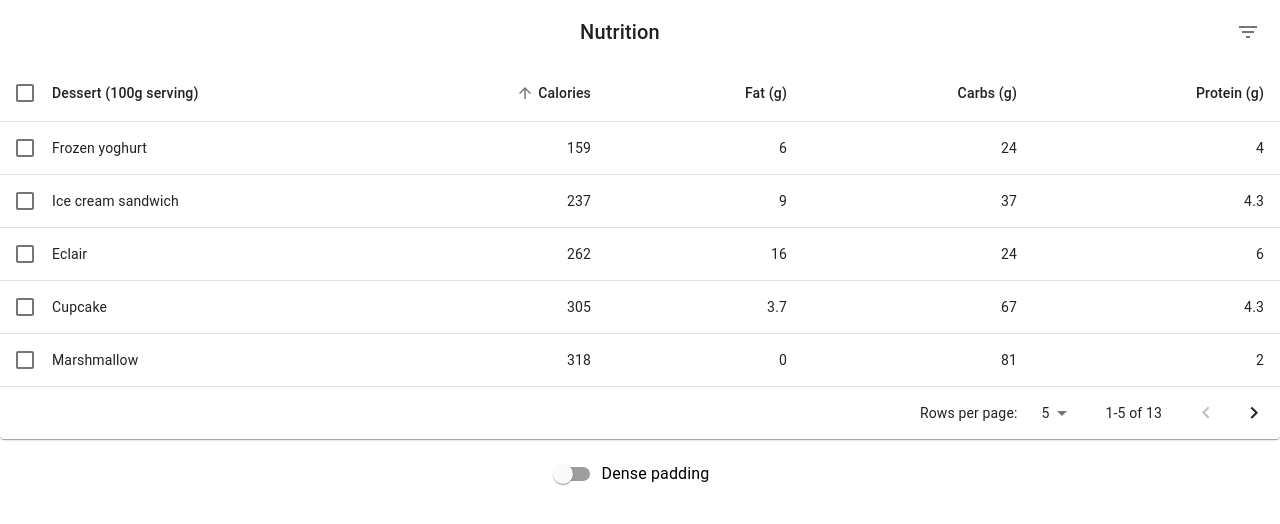
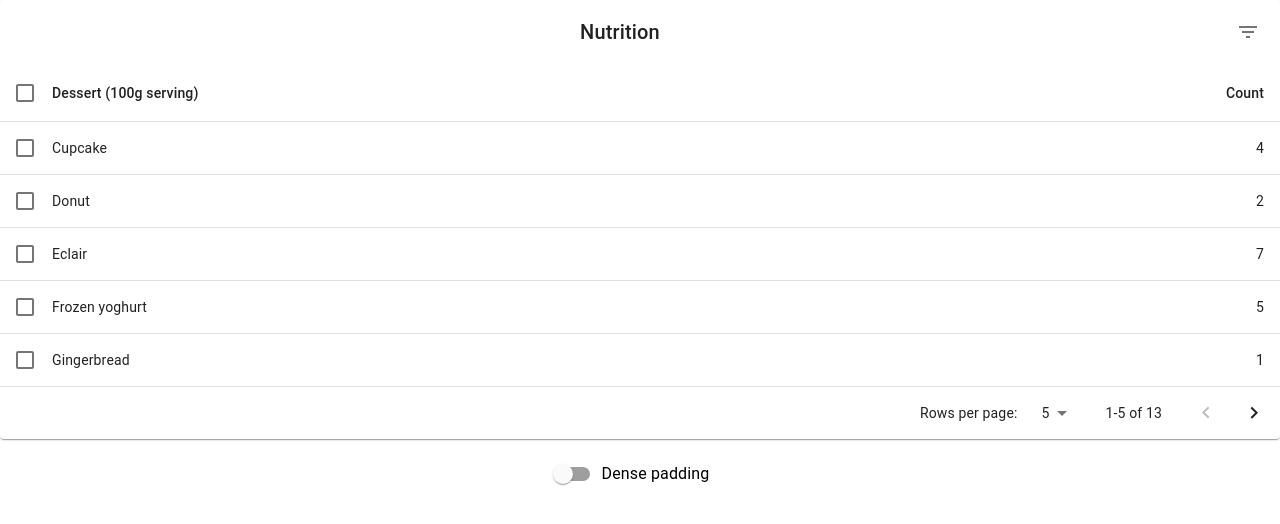
Before and after one commit to peterelmwood/PiShopping, a React (Create React App) app in the folder frontend/: page / in a window 1280 px wide. Shown: the top 524 px of the page. Built offline with nearby package versions, Linux system fonts and the light colour scheme.

Commit message:
getting it a little closer

```diff
--- a/frontend/src/Components/Lists.js
+++ b/frontend/src/Components/Lists.js
@@ -21,24 +21,24 @@ import Switch from '@material-ui/core/Switch';
 import DeleteIcon from '@material-ui/icons/Delete';
 import FilterListIcon from '@material-ui/icons/FilterList';
 
-function createData(name, calories, fat, carbs, protein) {
-  return { name, calories, fat, carbs, protein };
+function createData(name, count) {
+  return { name, count };
 }
 
 const rows = [
-  createData('Cupcake', 305, 3.7, 67, 4.3),
-  createData('Donut', 452, 25.0, 51, 4.9),
-  createData('Eclair', 262, 16.0, 24, 6.0),
-  createData('Frozen yoghurt', 159, 6.0, 24, 4.0),
-  createData('Gingerbread', 356, 16.0, 49, 3.9),
-  createData('Honeycomb', 408, 3.2, 87, 6.5),
-  createData('Ice cream sandwich', 237, 9.0, 37, 4.3),
-  createData('Jelly Bean', 375, 0.0, 94, 0.0),
-  createData('KitKat', 518, 26.0, 65, 7.0),
-  createData('Lollipop', 392, 0.2, 98, 0.0),
-  createData('Marshmallow', 318, 0, 81, 2.0),
-  createData('Nougat', 360, 19.0, 9, 37.0),
-  createData('Oreo', 437, 18.0, 63, 4.0),
+  createData('Cupcake', 4),
+  createData('Donut', 2),
+  createData('Eclair', 7),
+  createData('Frozen yoghurt', 5),
+  createData('Gingerbread', 1),
+  createData('Honeycomb', 11),
+  createData('Ice cream sandwich', 9),
+  createData('Jelly Bean', 21),
+  createData('KitKat', 25),
+  createData('Lollipop', 72),
+  createData('Marshmallow', 300),
+  createData('Nougat', 3),
+  createData('Oreo', 24),
 ];
 
 function descendingComparator(a, b, orderBy) {
@@ -69,10 +69,7 @@ function stableSort(array, comparator) {
 
 const headCells = [
   { id: 'name', numeric: false, disablePadding: true, label: 'Dessert (100g serving)' },
-  { id: 'calories', numeric: true, disablePadding: false, label: 'Calories' },
-  { id: 'fat', numeric: true, disablePadding: false, label: 'Fat (g)' },
-  { id: 'carbs', numeric: true, disablePadding: false, label: 'Carbs (g)' },
-  { id: 'protein', numeric: true, disablePadding: false, label: 'Protein (g)' },
+  { id: 'count', numeric: true, disablePadding: false, label: 'Count' },
 ];
 
 function EnhancedTableHead(props) {
@@ -320,10 +317,7 @@ export default function Lists() {
                       <TableCell component="th" id={labelId} scope="row" padding="none">
                         {row.name}
                       </TableCell>
-                      <TableCell align="right">{row.calories}</TableCell>
-                      <TableCell align="right">{row.fat}</TableCell>
-                      <TableCell align="right">{row.carbs}</TableCell>
-                      <TableCell align="right">{row.protein}</TableCell>
+                      <TableCell align="right">{row.count}</TableCell>
                     </TableRow>
                   );
                 })}
```
